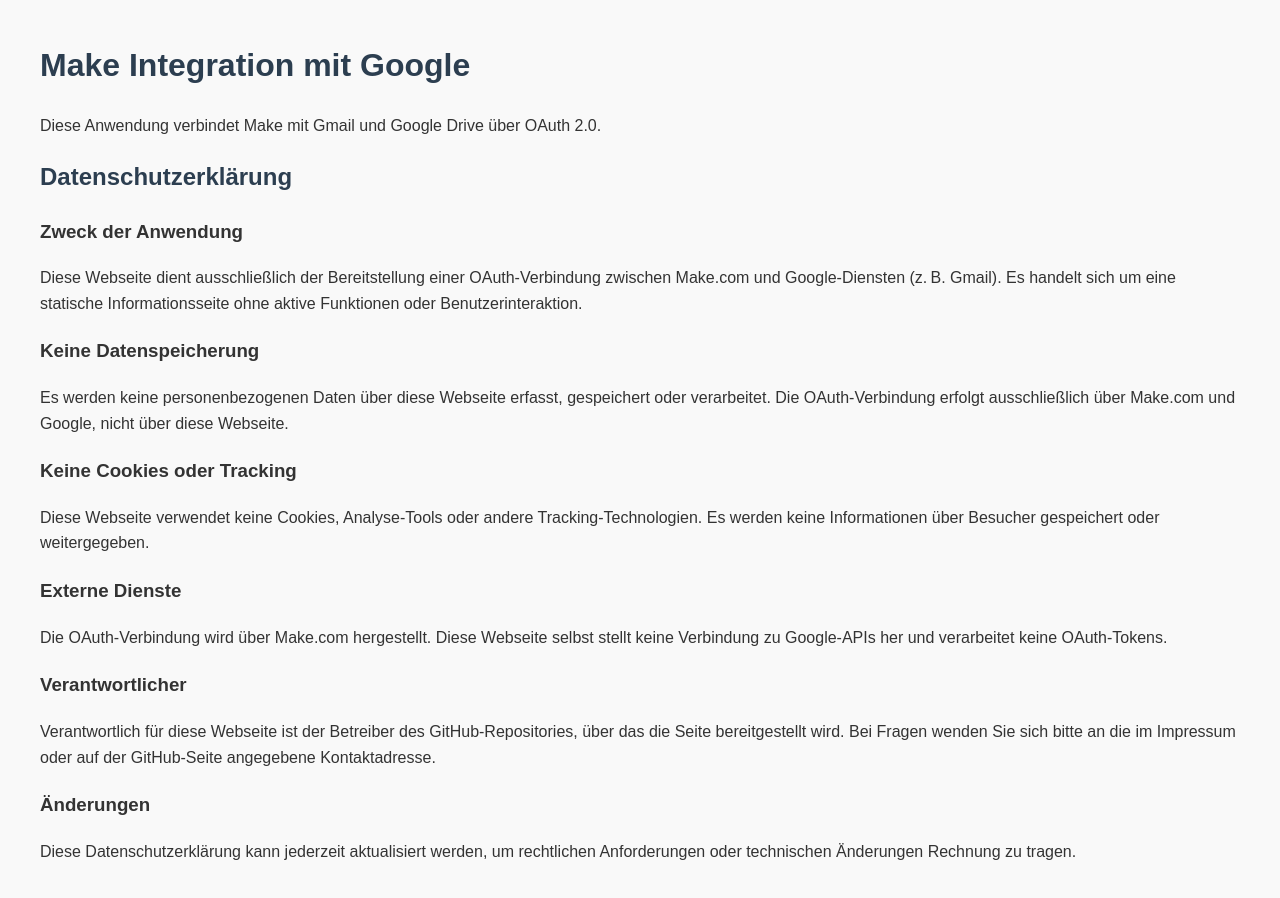
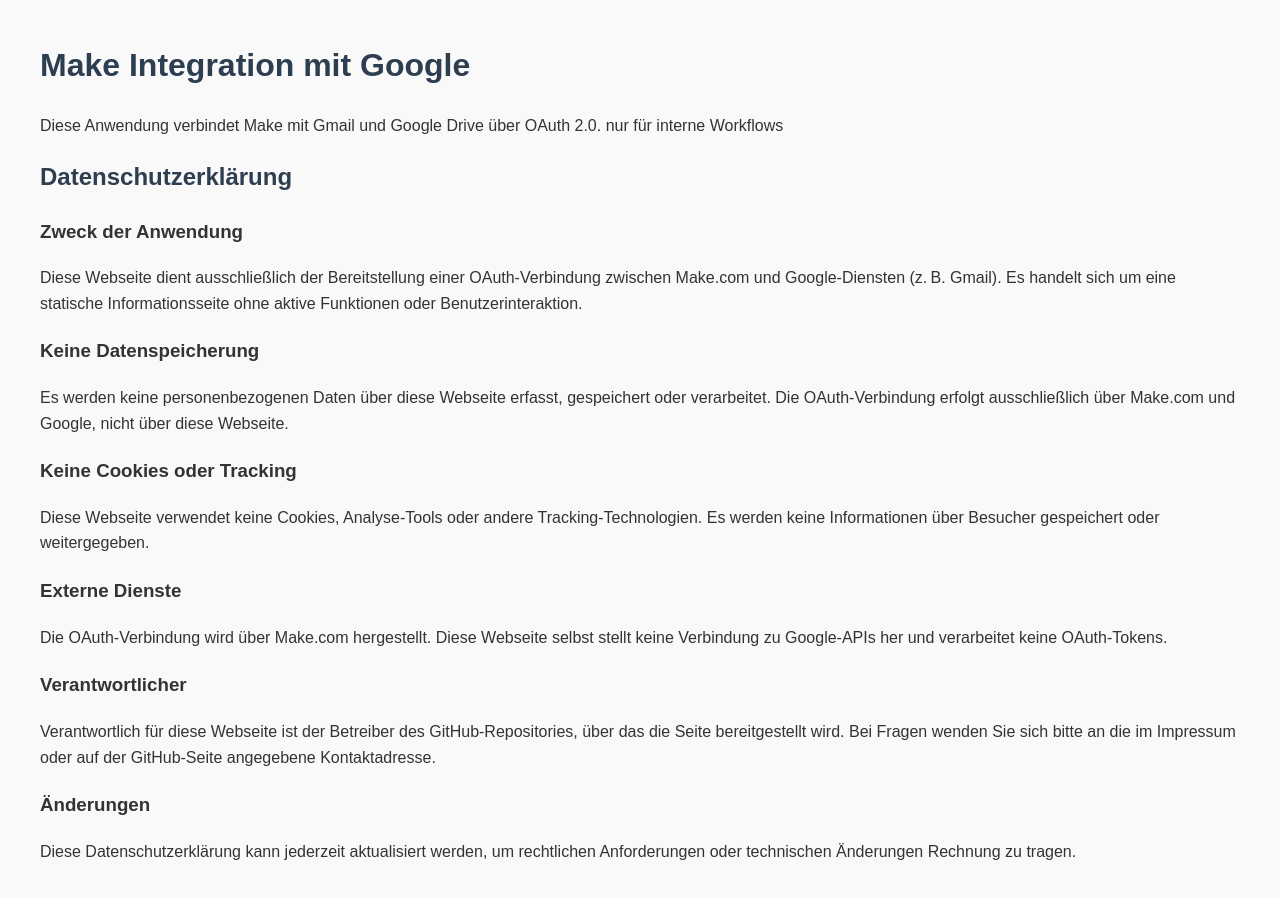
Before and after one commit to Black2018NEW/make-integration, a plain HTML site: page index.html in a window 1280 px wide. Drawn offline with Linux system fonts and the light colour scheme.

Commit message:
Update index.html 01

```diff
--- a/index.html
+++ b/index.html
@@ -12,7 +12,7 @@
 </head>
 <body>
   <h1>Make Integration mit Google</h1>
-  <p>Diese Anwendung verbindet Make mit Gmail und Google Drive über OAuth 2.0.</p>
+  <p>Diese Anwendung verbindet Make mit Gmail und Google Drive über OAuth 2.0. nur für interne Workflows</p>
 
   <h2>Datenschutzerklärung</h2>
 
```
